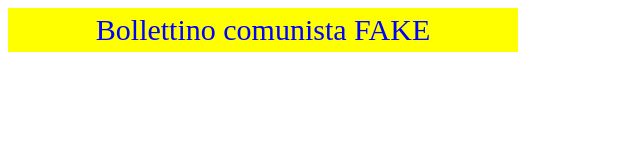
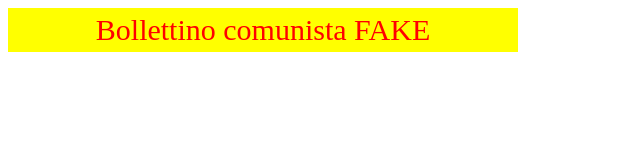
Before and after one commit to Artico25/Artico25.github.io, a plain HTML site: page index.html in a window 1280 px wide. Shown: the whole page, without its empty margins (0-640 px from the left). Drawn offline with Linux system fonts and the light colour scheme.

Commit message:
Update index.html

```diff
--- a/index.html
+++ b/index.html
@@ -11,6 +11,6 @@
   </style>
 <html>
   <body>
-    <div class="titolo" style="color:blue;">Bollettino comunista FAKE</div>
+    <div class="titolo">Bollettino comunista FAKE</div>
   </body>
 </html>
```
